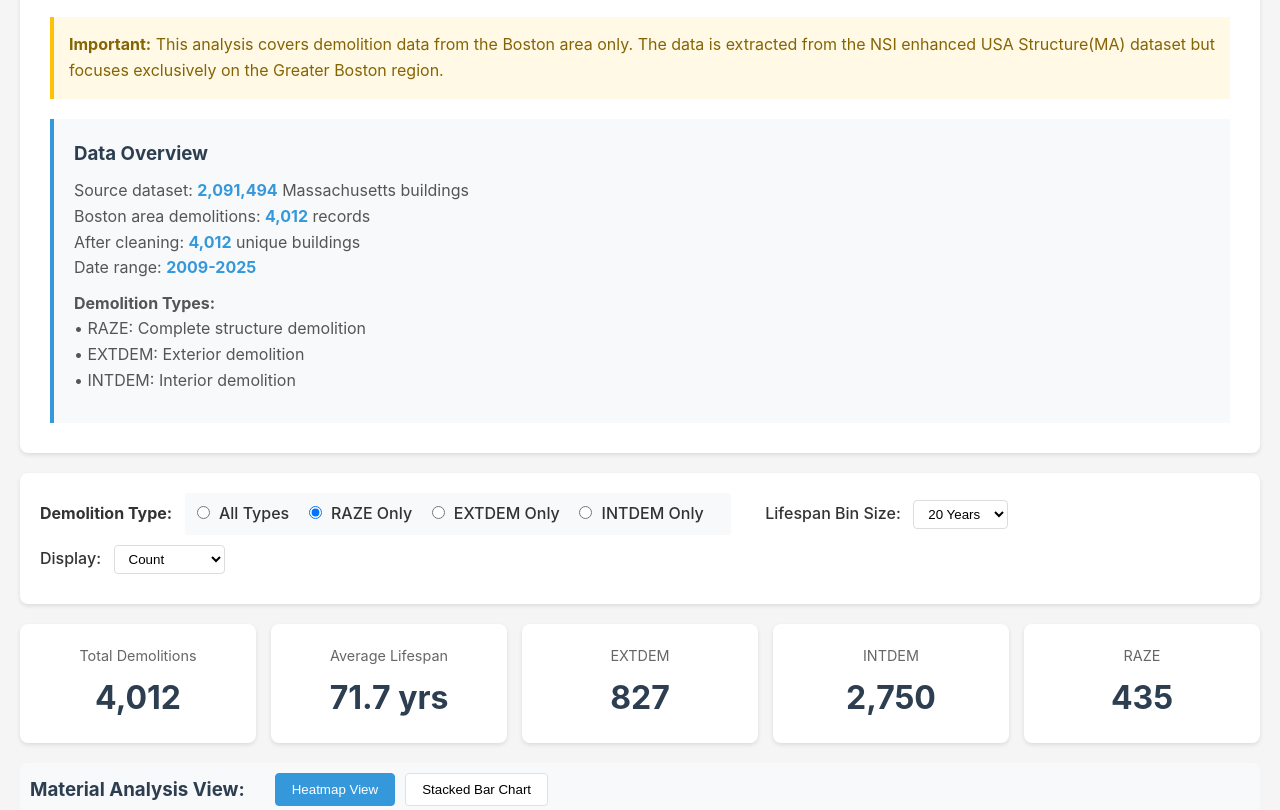
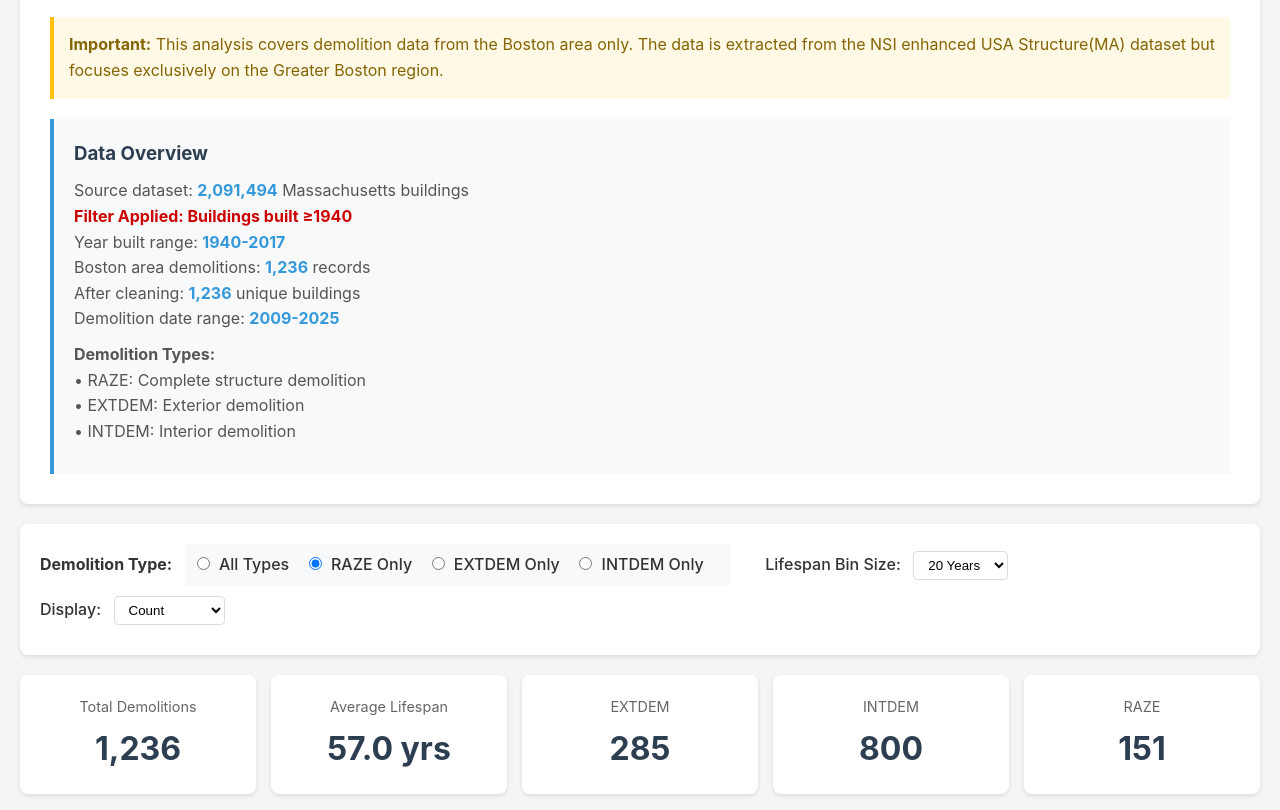
Before and after one commit to samueeelsiu/Boston-RAZE, a plain HTML site: page index.html in a window 1280 px wide. Shown: the part 142-952 px from the top of the page. Drawn offline with nearby package versions, Linux system fonts and the light colour scheme.

Commit message:
Add files via upload

```diff
--- a/boston_demolition_data.json
+++ b/boston_demolition_data.json
@@ -1,114 +1,116 @@
 {
   "summary_stats": {
-    "total_demolitions": 4012,
-    "average_lifespan": 71.67422731804587,
-    "median_lifespan": 76.0,
-    "extdem_count": 827,
-    "intdem_count": 2750,
-    "raze_count": 435
+    "total_demolitions": 1236,
+    "average_lifespan": 56.978155339805824,
+    "median_lifespan": 62.0,
+    "extdem_count": 285,
+    "intdem_count": 800,
+    "raze_count": 151,
+    "min_year_built": 1940,
+    "max_year_built": 2017
   },
   "yearly_stacked": [
     {
       "year": 2009,
-      "EXTDEM": 2,
-      "INTDEM": 8,
+      "EXTDEM": 1,
+      "INTDEM": 2,
+      "RAZE": 0
+    },
+    {
+      "year": 2010,
+      "EXTDEM": 26,
+      "INTDEM": 38,
+      "RAZE": 4
+    },
+    {
+      "year": 2011,
+      "EXTDEM": 15,
+      "INTDEM": 49,
+      "RAZE": 6
+    },
+    {
+      "year": 2012,
+      "EXTDEM": 16,
+      "INTDEM": 34,
+      "RAZE": 7
+    },
+    {
+      "year": 2013,
+      "EXTDEM": 25,
+      "INTDEM": 40,
       "RAZE": 1
     },
     {
-      "year": 2010,
-      "EXTDEM": 57,
-      "INTDEM": 136,
+      "year": 2014,
+      "EXTDEM": 28,
+      "INTDEM": 66,
+      "RAZE": 9
+    },
+    {
+      "year": 2015,
+      "EXTDEM": 22,
+      "INTDEM": 55,
+      "RAZE": 11
+    },
+    {
+      "year": 2016,
+      "EXTDEM": 18,
+      "INTDEM": 60,
       "RAZE": 10
     },
     {
-      "year": 2011,
-      "EXTDEM": 50,
-      "INTDEM": 157,
-      "RAZE": 18
+      "year": 2017,
+      "EXTDEM": 23,
+      "INTDEM": 64,
+      "RAZE": 7
     },
     {
-      "year": 2012,
-      "EXTDEM": 44,
-      "INTDEM": 146,
+      "year": 2018,
+      "EXTDEM": 17,
+      "INTDEM": 60,
       "RAZE": 12
     },
     {
-      "year": 2013,
-      "EXTDEM": 74,
-      "INTDEM": 149,
-      "RAZE": 11
-    },
-    {
-      "year": 2014,
-      "EXTDEM": 77,
-      "INTDEM": 191,
-      "RAZE": 14
-    },
-    {
-      "year": 2015,
-      "EXTDEM": 73,
-      "INTDEM": 217,
-      "RAZE": 34
-    },
-    {
-      "year": 2016,
-      "EXTDEM": 71,
-      "INTDEM": 209,
-      "RAZE": 32
-    },
-    {
-      "year": 2017,
-      "EXTDEM": 58,
-      "INTDEM": 229,
-      "RAZE": 24
-    },
-    {
-      "year": 2018,
-      "EXTDEM": 48,
-      "INTDEM": 217,
-      "RAZE": 26
-    },
-    {
       "year": 2019,
-      "EXTDEM": 43,
-      "INTDEM": 255,
-      "RAZE": 50
+      "EXTDEM": 11,
+      "INTDEM": 67,
+      "RAZE": 13
     },
     {
       "year": 2020,
-      "EXTDEM": 40,
-      "INTDEM": 150,
-      "RAZE": 33
+      "EXTDEM": 18,
+      "INTDEM": 48,
+      "RAZE": 12
     },
     {
       "year": 2021,
-      "EXTDEM": 57,
-      "INTDEM": 157,
-      "RAZE": 34
+      "EXTDEM": 21,
+      "INTDEM": 50,
+      "RAZE": 8
     },
     {
       "year": 2022,
-      "EXTDEM": 58,
-      "INTDEM": 160,
-      "RAZE": 28
+      "EXTDEM": 22,
+      "INTDEM": 47,
+      "RAZE": 10
     },
     {
       "year": 2023,
-      "EXTDEM": 38,
-      "INTDEM": 140,
-      "RAZE": 34
+      "EXTDEM": 7,
+      "INTDEM": 44,
+      "RAZE": 17
     },
     {
       "year": 2024,
-      "EXTDEM": 25,
-      "INTDEM": 152,
-      "RAZE": 46
+      "EXTDEM": 10,
+      "INTDEM": 45,
+      "RAZE": 15
     },
     {
       "year": 2025,
-      "EXTDEM": 12,
-      "INTDEM": 77,
-      "RAZE": 28
+      "EXTDEM": 5,
+      "INTDEM": 31,
+      "RAZE": 9
     }
   ],
   "lifespan_distribution": [
@@ -156,15 +158,15 @@
     },
     {
       "range": "70-80",
-      "EXTDEM": 429,
-      "INTDEM": 1381,
-      "RAZE": 147
+      "EXTDEM": 66,
+      "INTDEM": 190,
+      "RAZE": 32
     },
     {
       "range": "80-90",
-      "EXTDEM": 190,
-      "INTDEM": 785,
-      "RAZE": 177
+      "EXTDEM": 11,
+      "INTDEM": 26,
+      "RAZE": 8
     }
   ],
   "lifespan_distribution_5yr": [
@@ -254,41 +256,35 @@
     },
     {
       "range": "70-75",
-      "EXTDEM": 186,
-      "INTDEM": 558,
-      "RAZE": 49
+      "EXTDEM": 42,
+      "INTDEM": 125,
+      "RAZE": 15
     },
     {
       "range": "75-80",
-      "EXTDEM": 243,
-      "INTDEM": 823,
-      "RAZE": 98
+      "EXTDEM": 24,
+      "INTDEM": 65,
+      "RAZE": 17
     },
     {
       "range": "80-85",
-      "EXTDEM": 168,
-      "INTDEM": 632,
-      "RAZE": 127
-    },
-    {
-      "range": "85-90",
-      "EXTDEM": 22,
-      "INTDEM": 153,
-      "RAZE": 50
+      "EXTDEM": 11,
+      "INTDEM": 26,
+      "RAZE": 8
     }
   ],
   "demolition_types": [
     {
       "type": "EXTDEM",
-      "count": 827
+      "count": 285
     },
     {
       "type": "INTDEM",
-      "count": 2750
+      "count": 800
     },
     {
       "type": "RAZE",
-      "count": 435
+      "count": 151
     }
   ],
   "material_lifespan_demo": {
@@ -301,17 +297,24 @@
           "40-50 years": 14,
           "50-60 years": 18,
           "60-70 years": 23,
-          "70-80 years": 85,
-          "80-90 years": 135
+          "70-80 years": 18,
+          "80-90 years": 6
         },
         "Concrete": {
           "10-20 years": 2,
           "30-40 years": 1,
           "40-50 years": 3,
           "50-60 years": 1,
-          "60-70 years": 5,
-          "70-80 years": 18,
-          "80-90 years": 14
+          "60-70 years": 5
+        },
+        "Steel": {
+          "10-20 years": 1,
+          "30-40 years": 1,
+          "40-50 years": 2,
+          "50-60 years": 5,
+          "60-70 years": 6,
+          "70-80 years": 5,
+          "80-90 years": 1
         },
         "Masonry": {
           "0-10 years": 1,
@@ -321,17 +324,8 @@
           "40-50 years": 4,
           "50-60 years": 5,
           "60-70 years": 9,
-          "70-80 years": 31,
-          "80-90 years": 23
-        },
-        "Steel": {
-          "10-20 years": 1,
-          "30-40 years": 1,
-          "40-50 years": 2,
-          "50-60 years": 5,
-          "60-70 years": 6,
-          "70-80 years": 13,
-          "80-90 years": 5
+          "70-80 years": 9,
+          "80-90 years": 1
         }
       },
       "bin_20": {
@@ -339,95 +333,93 @@
           "0-20 years": 2,
           "20-40 years": 4,
           "40-60 years": 32,
-          "60-80 years": 108,
-          "80-100 years": 135
+          "60-80 years": 41,
+          "80-100 years": 6
         },
         "Concrete": {
           "0-20 years": 2,
           "20-40 years": 1,
           "40-60 years": 4,
-          "60-80 years": 23,
-          "80-100 years": 14
+          "60-80 years": 5
+        },
+        "Steel": {
+          "0-20 years": 1,
+          "20-40 years": 1,
+          "40-60 years": 7,
+          "60-80 years": 11,
+          "80-100 years": 1
         },
         "Masonry": {
           "0-20 years": 2,
           "20-40 years": 3,
           "40-60 years": 9,
-          "60-80 years": 40,
-          "80-100 years": 23
-        },
-        "Steel": {
-          "0-20 years": 1,
-          "20-40 years": 1,
-          "40-60 years": 7,
-          "60-80 years": 19,
-          "80-100 years": 5
+          "60-80 years": 18,
+          "80-100 years": 1
         }
       },
       "bin_25": {
         "Wood": {
           "0-25 years": 2,
           "25-50 years": 18,
-          "50-75 years": 76,
-          "75-100 years": 185
+          "50-75 years": 49,
+          "75-100 years": 16
         },
         "Concrete": {
           "0-25 years": 2,
           "25-50 years": 4,
-          "50-75 years": 9,
-          "75-100 years": 29
+          "50-75 years": 6
+        },
+        "Steel": {
+          "0-25 years": 1,
+          "25-50 years": 3,
+          "50-75 years": 14,
+          "75-100 years": 3
         },
         "Masonry": {
           "0-25 years": 3,
           "25-50 years": 6,
-          "50-75 years": 20,
-          "75-100 years": 48
-        },
-        "Steel": {
-          "0-25 years": 1,
-          "25-50 years": 3,
-          "50-75 years": 16,
-          "75-100 years": 13
+          "50-75 years": 18,
+          "75-100 years": 6
         }
       },
       "bin_30": {
         "Wood": {
           "0-30 years": 4,
           "30-60 years": 34,
-          "60-90 years": 243
+          "60-90 years": 47
         },
         "Concrete": {
           "0-30 years": 2,
           "30-60 years": 5,
-          "60-90 years": 37
+          "60-90 years": 5
+        },
+        "Steel": {
+          "0-30 years": 1,
+          "30-60 years": 8,
+          "60-90 years": 12
         },
         "Masonry": {
           "0-30 years": 3,
           "30-60 years": 11,
-          "60-90 years": 63
-        },
-        "Steel": {
-          "0-30 years": 1,
-          "30-60 years": 8,
-          "60-90 years": 24
+          "60-90 years": 19
         }
       },
       "bin_50": {
         "Wood": {
           "0-50 years": 20,
-          "50-100 years": 261
+          "50-100 years": 65
         },
         "Concrete": {
           "0-50 years": 6,
-          "50-100 years": 38
+          "50-100 years": 6
+        },
+        "Steel": {
+          "0-50 years": 4,
+          "50-100 years": 17
         },
         "Masonry": {
           "0-50 years": 9,
-          "50-100 years": 68
-        },
-        "Steel": {
-          "0-50 years": 4,
-          "50-100 years": 29
+          "50-100 years": 24
         }
       }
     },
@@ -440,8 +432,8 @@
           "40-50 years": 26,
           "50-60 years": 34,
           "60-70 years": 49,
-          "70-80 years": 322,
-          "80-90 years": 163
+          "70-80 years": 49,
+          "80-90 years": 10
         },
         "Masonry": {
           "0-10 years": 3,
@@ -450,24 +442,22 @@
           "40-50 years": 7,
           "50-60 years": 11,
           "60-70 years": 15,
-          "70-80 years": 72,
-          "80-90 years": 18
+          "70-80 years": 15,
+          "80-90 years": 1
         },
         "Concrete": {
           "30-40 years": 1,
           "40-50 years": 5,
           "50-60 years": 10,
           "60-70 years": 16,
-          "70-80 years": 25,
-          "80-90 years": 7
+          "70-80 years": 1
         },
         "Steel": {
           "0-10 years": 1,
           "40-50 years": 1,
           "50-60 years": 9,
           "60-70 years": 3,
-          "70-80 years": 10,
-          "80-90 years": 2
+          "70-80 years": 1
         }
       },
       "bin_20": {
@@ -475,91 +465,87 @@
           "0-20 years": 2,
           "20-40 years": 11,
           "40-60 years": 60,
-          "60-80 years": 371,
-          "80-100 years": 163
+          "60-80 years": 98,
+          "80-100 years": 10
         },
         "Masonry": {
           "0-20 years": 5,
           "20-40 years": 2,
           "40-60 years": 18,
-          "60-80 years": 87,
-          "80-100 years": 18
+          "60-80 years": 30,
+          "80-100 years": 1
         },
         "Concrete": {
           "20-40 years": 1,
           "40-60 years": 15,
-          "60-80 years": 41,
-          "80-100 years": 7
+          "60-80 years": 17
         },
         "Steel": {
           "0-20 years": 1,
           "40-60 years": 10,
-          "60-80 years": 13,
-          "80-100 years": 2
+          "60-80 years": 4
         }
       },
       "bin_25": {
         "Wood": {
           "0-25 years": 2,
           "25-50 years": 37,
-          "50-75 years": 229,
-          "75-100 years": 339
+          "50-75 years": 115,
+          "75-100 years": 27
         },
         "Masonry": {
           "0-25 years": 5,
           "25-50 years": 9,
-          "50-75 years": 53,
-          "75-100 years": 63
+          "50-75 years": 34,
+          "75-100 years": 8
         },
         "Concrete": {
           "25-50 years": 6,
-          "50-75 years": 35,
-          "75-100 years": 23
+          "50-75 years": 27
         },
         "Steel": {
           "0-25 years": 1,
           "25-50 years": 1,
-          "50-75 years": 16,
-          "75-100 years": 8
+          "50-75 years": 13
         }
       },
       "bin_30": {
         "Wood": {
           "0-30 years": 3,
           "30-60 years": 70,
-          "60-90 years": 534
+          "60-90 years": 108
         },
         "Masonry": {
           "0-30 years": 5,
           "30-60 years": 20,
-          "60-90 years": 105
+          "60-90 years": 31
         },
         "Concrete": {
           "30-60 years": 16,
-          "60-90 years": 48
+          "60-90 years": 17
         },
         "Steel": {
           "0-30 years": 1,
           "30-60 years": 10,
-          "60-90 years": 15
+          "60-90 years": 4
         }
       },
       "bin_50": {
         "Wood": {
           "0-50 years": 39,
-          "50-100 years": 568
+          "50-100 years": 142
         },
         "Masonry": {
           "0-50 years": 14,
-          "50-100 years": 116
+          "50-100 years": 42
         },
         "Concrete": {
           "0-50 years": 6,
-          "50-100 years": 58
+          "50-100 years": 27
         },
         "Steel": {
           "0-50 years": 2,
-          "50-100 years": 24
+          "50-100 years": 13
         }
       }
     },
@@ -572,8 +558,8 @@
           "40-50 years": 61,
           "50-60 years": 76,
           "60-70 years": 151,
-          "70-80 years": 977,
-          "80-90 years": 614
+          "70-80 years": 143,
+          "80-90 years": 20
         },
         "Masonry": {
           "0-10 years": 5,
@@ -583,8 +569,18 @@
           "40-50 years": 25,
           "50-60 years": 30,
           "60-70 years": 40,
-          "70-80 years": 257,
-          "80-90 years": 136
+          "70-80 years": 37,
+          "80-90 years": 6
+        },
+        "Concrete": {
+          "0-10 years": 2,
+          "10-20 years": 2,
+          "20-30 years": 4,
+          "30-40 years": 1,
+          "40-50 years": 6,
+          "50-60 years": 9,
+          "60-70 years": 17,
+          "70-80 years": 6
         },
         "Steel": {
           "0-10 years": 3,
@@ -594,19 +590,7 @@
           "40-50 years": 6,
           "50-60 years": 10,
           "60-70 years": 4,
-          "70-80 years": 56,
-          "80-90 years": 24
-        },
-        "Concrete": {
-          "0-10 years": 2,
-          "10-20 years": 2,
-          "20-30 years": 4,
-          "30-40 years": 1,
-          "40-50 years": 6,
-          "50-60 years": 9,
-          "60-70 years": 17,
-          "70-80 years": 91,
-          "80-90 years": 11
+          "70-80 years": 4
         }
       },
       "bin_20": {
@@ -614,95 +598,93 @@
           "0-20 years": 13,
           "20-40 years": 43,
           "40-60 years": 137,
-          "60-80 years": 1128,
-          "80-100 years": 614
+          "60-80 years": 294,
+          "80-100 years": 20
         },
         "Masonry": {
           "0-20 years": 12,
           "20-40 years": 23,
           "40-60 years": 55,
-          "60-80 years": 297,
-          "80-100 years": 136
+          "60-80 years": 77,
+          "80-100 years": 6
+        },
+        "Concrete": {
+          "0-20 years": 4,
+          "20-40 years": 5,
+          "40-60 years": 15,
+          "60-80 years": 23
         },
         "Steel": {
           "0-20 years": 21,
           "20-40 years": 28,
           "40-60 years": 16,
-          "60-80 years": 60,
-          "80-100 years": 24
-        },
-        "Concrete": {
-          "0-20 years": 4,
-          "20-40 years": 5,
-          "40-60 years": 15,
-          "60-80 years": 108,
-          "80-100 years": 11
+          "60-80 years": 8
         }
       },
       "bin_25": {
         "Wood": {
           "0-25 years": 28,
           "25-50 years": 89,
-          "50-75 years": 629,
-          "75-100 years": 1189
+          "50-75 years": 319,
+          "75-100 years": 71
         },
         "Masonry": {
           "0-25 years": 17,
           "25-50 years": 43,
-          "50-75 years": 180,
-          "75-100 years": 283
+          "50-75 years": 97,
+          "75-100 years": 16
+        },
+        "Concrete": {
+          "0-25 years": 7,
+          "25-50 years": 8,
+          "50-75 years": 30,
+          "75-100 years": 2
         },
         "Steel": {
           "0-25 years": 32,
           "25-50 years": 23,
-          "50-75 years": 34,
-          "75-100 years": 60
-        },
-        "Concrete": {
-          "0-25 years": 7,
-          "25-50 years": 8,
-          "50-75 years": 52,
-          "75-100 years": 76
+          "50-75 years": 16,
+          "75-100 years": 2
         }
       },
       "bin_30": {
         "Wood": {
           "0-30 years": 31,
           "30-60 years": 162,
-          "60-90 years": 1742
+          "60-90 years": 314
         },
         "Masonry": {
           "0-30 years": 19,
           "30-60 years": 71,
-          "60-90 years": 433
+          "60-90 years": 83
+        },
+        "Concrete": {
+          "0-30 years": 8,
+          "30-60 years": 16,
+          "60-90 years": 23
         },
         "Steel": {
           "0-30 years": 39,
           "30-60 years": 26,
-          "60-90 years": 84
-        },
-        "Concrete": {
-          "0-30 years": 8,
-          "30-60 years": 16,
-          "60-90 years": 119
+          "60-90 years": 8
         }
       },
       "bin_50": {
         "Wood": {
           "0-50 years": 117,
-          "50-100 years": 1818
+          "50-100 years": 390
         },
         "Masonry": {
           "0-50 years": 60,
-          "50-100 years": 463
+          "50-100 years": 113
+        },
+        "Concrete": {
+          "0-50 years": 15,
+          "50-100 years": 32
         },
         "Steel": {
           "0-50 years": 55,
-          "50-100 years": 94
-        },
-        "Concrete": {
-          "0-50 years": 15,
-          "50-100 years": 128
+          "50-100 years": 18
         }
       }
     }
@@ -710,52 +692,52 @@
   "material_stats": [
     {
       "material": "Wood",
-      "count": 2823,
-      "avg_lifespan": 73.37123627346794,
-      "median_lifespan": 76.0,
+      "count": 773,
+      "avg_lifespan": 60.089262613195345,
+      "median_lifespan": 64.0,
       "demolition_breakdown": {
-        "EXTDEM": 607,
-        "INTDEM": 1935,
-        "RAZE": 281
+        "EXTDEM": 181,
+        "INTDEM": 507,
+        "RAZE": 85
       }
     },
     {
       "material": "Masonry",
-      "count": 730,
-      "avg_lifespan": 69.92739726027398,
-      "median_lifespan": 75.0,
+      "count": 262,
+      "avg_lifespan": 55.595419847328245,
+      "median_lifespan": 60.0,
       "demolition_breakdown": {
-        "EXTDEM": 130,
-        "INTDEM": 523,
-        "RAZE": 77
+        "EXTDEM": 56,
+        "INTDEM": 173,
+        "RAZE": 33
+      }
+    },
+    {
+      "material": "Steel",
+      "count": 109,
+      "avg_lifespan": 40.93577981651376,
+      "median_lifespan": 42.0,
+      "demolition_breakdown": {
+        "EXTDEM": 15,
+        "INTDEM": 73,
+        "RAZE": 21
       }
     },
     {
       "material": "Concrete",
-      "count": 251,
-      "avg_lifespan": 68.70517928286853,
-      "median_lifespan": 75.0,
+      "count": 92,
+      "avg_lifespan": 53.78260869565217,
+      "median_lifespan": 59.0,
       "demolition_breakdown": {
-        "EXTDEM": 64,
-        "INTDEM": 143,
-        "RAZE": 44
-      }
-    },
-    {
-      "material": "Steel",
-      "count": 208,
-      "avg_lifespan": 58.35576923076923,
-      "median_lifespan": 71.0,
-      "demolition_breakdown": {
-        "EXTDEM": 26,
-        "INTDEM": 149,
-        "RAZE": 33
+        "EXTDEM": 33,
+        "INTDEM": 47,
+        "RAZE": 12
       }
     }
   ],
   "metadata": {
     "year_range": "2009-2025",
-    "generated_date": "2025-09-06T18:17:55.562038",
+    "generated_date": "2025-09-12T17:26:34.634357",
     "boston_area_cities": [
       "BOSTON",
       "CAMBRIDGE",
@@ -769,14 +751,16 @@
       "EVERETT"
     ],
     "total_ma_buildings": 2091494,
-    "total_boston_demolitions": 4012,
-    "data_note": "Data represents demolitions in the Boston metropolitan area only"
+    "total_boston_demolitions": 1236,
+    "data_note": "Data represents demolitions in the Boston metropolitan area for buildings built in 1940 or later",
+    "year_built_filter": "\u22651940",
+    "year_built_range": "1940-2017"
   },
   "city_stats": [
     {
       "city": "BOSTON",
-      "count": 4012,
-      "avg_lifespan": 71.67422731804587
+      "count": 1236,
+      "avg_lifespan": 56.978155339805824
     }
   ]
 }
--- a/index.html
+++ b/index.html
@@ -373,9 +373,11 @@
                 <h3>Data Overview</h3>
                 <p>
                     Source dataset: <span class="stats-value" id="totalMABuildings">-</span> Massachusetts buildings<br>
+                    <strong style="color: #c00;">Filter Applied: Buildings built ≥1940</strong><br>
+                    Year built range: <span class="stats-value" id="yearBuiltRange">-</span><br>
                     Boston area demolitions: <span class="stats-value" id="bostonDemolitions">-</span> records<br>
                     After cleaning: <span class="stats-value" id="validRecords">-</span> unique buildings<br>
-                    Date range: <span class="stats-value" id="dateRange">-</span>
+                    Demolition date range: <span class="stats-value" id="dateRange">-</span>
                 </p>
                 <p style="margin-top: 10px;">
                     <strong>Demolition Types:</strong><br>
@@ -769,6 +771,10 @@
                 document.getElementById('bostonDemolitions').textContent = data.metadata.total_boston_demolitions.toLocaleString();
                 document.getElementById('validRecords').textContent = data.summary_stats.total_demolitions.toLocaleString();
                 document.getElementById('dateRange').textContent = data.metadata.year_range;
+
+                if (document.getElementById('yearBuiltRange')) {
+                    document.getElementById('yearBuiltRange').textContent = data.metadata.year_built_range || '1940-present';
+                }
             }
 
             if (data.material_stats) {
```
Also changed, not shown: 1 other file.
